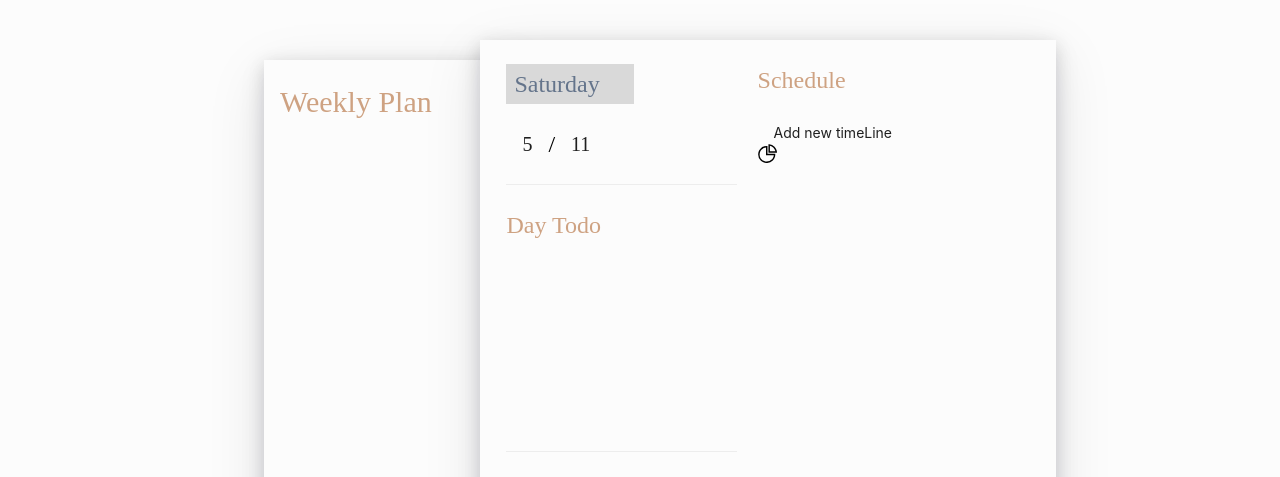
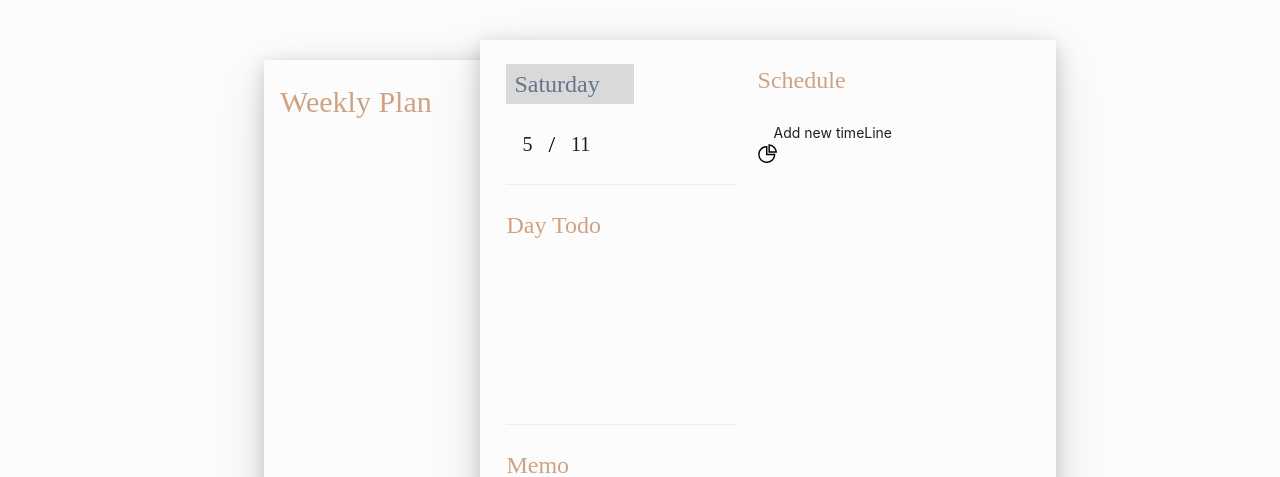
Before and after one commit to NTUST-Full-Stack-Laboratory-Team/dayflow, a Next.js app: page / in a window 1280 px wide. Shown: the top 477 px of the page. Built offline with nearby package versions, Linux system fonts and the light colour scheme; a web font is replaced by a local one.

Commit message:
Fix tasks overflow

```diff
--- a/app/globals.css
+++ b/app/globals.css
@@ -26,6 +26,8 @@ body {
       rgb(var(--background-end-rgb))
     )
     rgb(var(--background-start-rgb));
+
+  overflow-y: hidden;
 }
 
 @layer utilities {
--- a/app/page.tsx
+++ b/app/page.tsx
@@ -13,21 +13,23 @@ export default function Home() {
       <div className='relative left-10 z-0 hover:z-50 bg-[#FCFCFC] shadow-[0px_4px_16px_rgba(17,17,26,0.1),_0px_8px_24px_rgba(17,17,26,0.1),_0px_16px_56px_rgba(17,17,26,0.1)] w-[20vw] h-[85vh]'>
         <div className='group flex flex-col items-start h-full'>
           <span className='font-jacques-Francois ml-4 mt-6 text-[#CEA282] text-3xl w-full h-16'>Weekly Plan</span>
-          <div className='ml-4'>
+          <div className='ml-4 w-5/6 h-5/6 overflow-scroll'>
             <Todo />
           </div>
         </div>
       </div>
       <div className='z-10 bg-[#FCFCFC] shadow-[0px_4px_16px_rgba(17,17,26,0.1),_0px_8px_24px_rgba(17,17,26,0.1),_0px_16px_56px_rgba(17,17,26,0.1)] flex w-[45vw] h-[90vh] flex-row justify-around'>
-        <div className='mt-6 flex h-screen w-2/5 flex-col items-start'>
+        <div className='mt-6 flex h-full w-2/5 flex-col items-start'>
           <div className='ml-4 w-full h-auto'>
             {/* <div className='font-jacques-Francois text-2xl text-[#CEA282] w-full h-14'>Date</div> */}
             <Day />
           </div>
-          <div className='group ml-4 w-full h-1/3'>
+          <div className='ml-4 w-full h-1/3'>
             <Divider />
             <div className='font-jacques-Francois text-2xl text-[#CEA282] w-full h-14'>Day Todo</div>
-            <Todo />
+            <div className='group w-full h-4/6 overflow-scroll'>
+              <Todo />
+            </div>
           </div>
           <div className='ml-4 w-full h-1/3'>
             <Divider />
```
